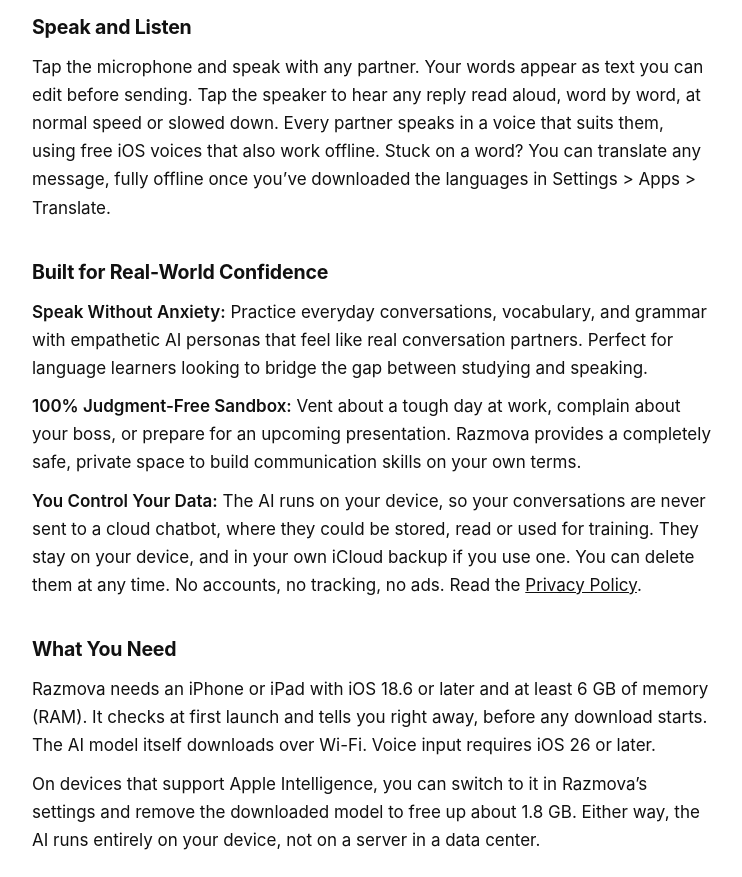
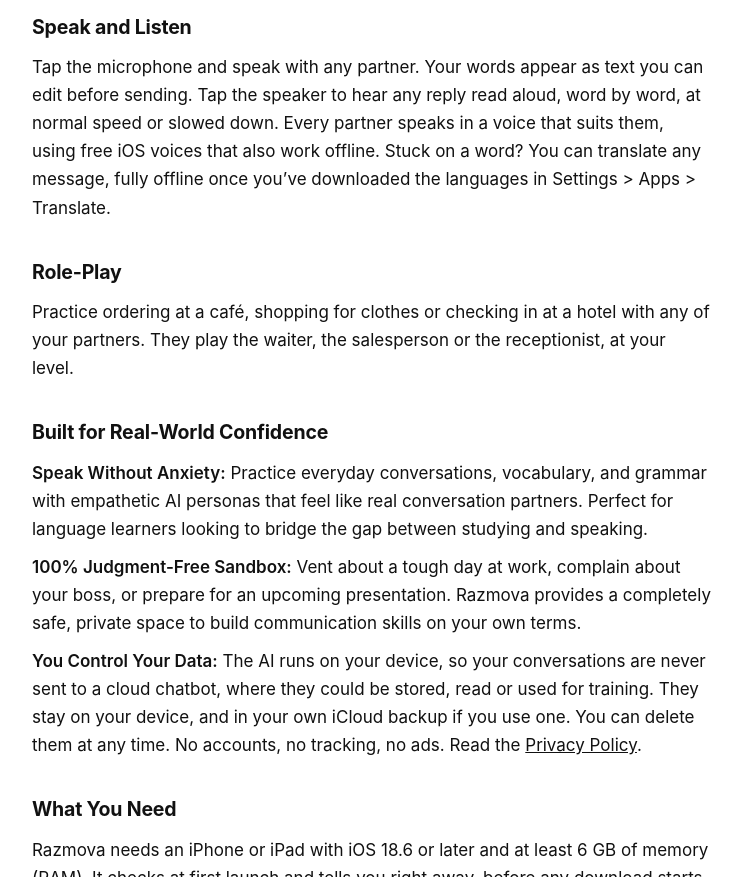
Before and after one commit to Tatiana2020/razmova-ai, a Jekyll site: the page built from index.md, in a window 1280 px wide and 900 px high, scrolled down 1402 px, cut to the strip 0-877 px from the top of the window. Shown: the whole strip, without its empty margins (268-1010 px from the left). Built offline with Jekyll 4.4.1, drawn with Linux system fonts in a browser that asks for light colours.

Commit message:
Added role-play to the homepage
Co-Authored-By: Claude Opus 5.5 <noreply@anthropic.com>

```diff
--- a/_includes/schema-app.html
+++ b/_includes/schema-app.html
@@ -35,6 +35,7 @@
     "Remove the downloaded AI model in Settings to free up storage, and turn it back on any time",
     "Seven AI conversation partners across English, Spanish and French",
     "Beginner (A1/A2), intermediate (B1/B2) and communication-coaching partners",
+    "Role-play: practice ordering at a café, shopping for clothes or checking in at a hotel, with your partner as the waiter, salesperson or receptionist, at your level",
     "Voice input: speak your reply and edit the transcription before sending (iOS 26+)",
     "Read-aloud: every partner reads replies aloud in their own voice, at normal or slowed-down speed, using free iOS voices that work offline",
     "Built-in translation for any message",
--- a/index.md
+++ b/index.md
@@ -43,6 +43,10 @@ Become a more confident communicator with Razmova. Practice speaking English, Sp
 
 Tap the microphone and speak with any partner. Your words appear as text you can edit before sending. Tap the speaker to hear any reply read aloud, word by word, at normal speed or slowed down. Every partner speaks in a voice that suits them, using free iOS voices that also work offline. Stuck on a word? You can translate any message, fully offline once you've downloaded the languages in Settings > Apps > Translate.
 
+## Role-Play
+
+Practice ordering at a café, shopping for clothes or checking in at a hotel with any of your partners. They play the waiter, the salesperson or the receptionist, at your level.
+
 ## Built for Real-World Confidence
 
 **Speak Without Anxiety:** Practice everyday conversations, vocabulary, and grammar with empathetic AI personas that feel like real conversation partners. Perfect for language learners looking to bridge the gap between studying and speaking.
```
Also changed, not shown: es/index.md (+4 -0 lines), fr/index.md (+4 -0 lines), ru/index.md (+4 -0 lines), uk/index.md (+4 -0 lines).
